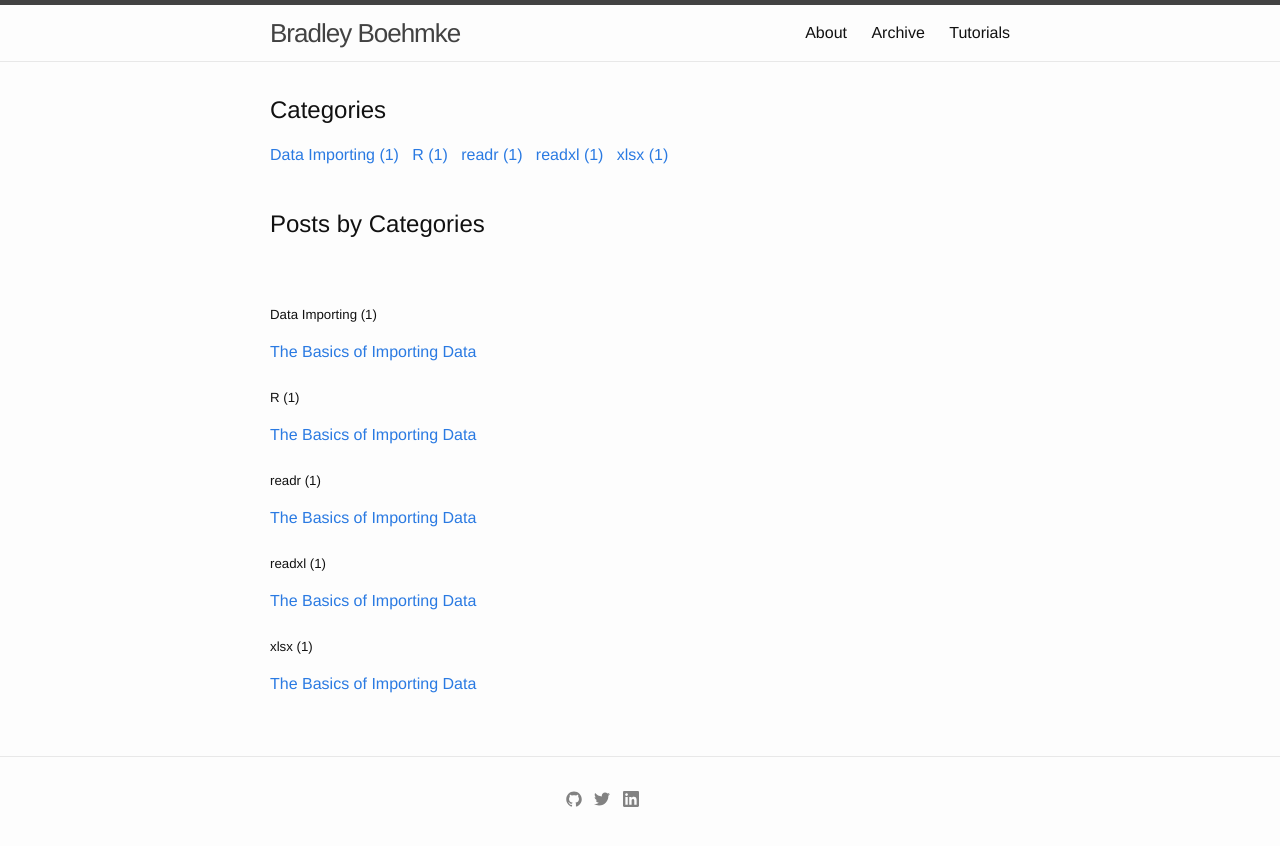
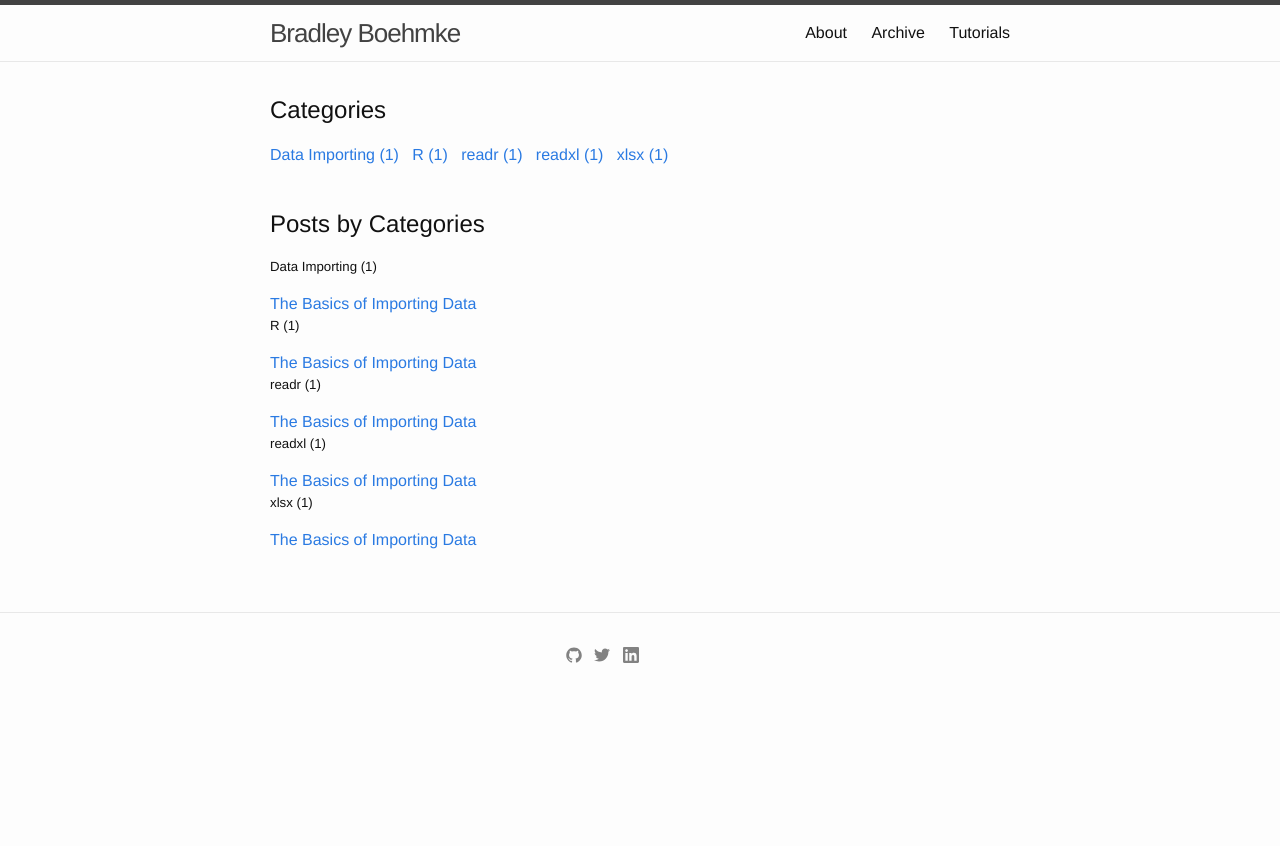
Before and after one commit to bradleyboehmke/bradleyboehmke, a Jekyll site: the page built from archivebycategory.md, in a window 1280 px wide. Shown: the top 846 px of the page. Built offline with Jekyll 4.4.1, drawn with Linux system fonts in a browser that asks for light colours.

Commit message:
Update archivebycategory.md

```diff
--- a/archivebycategory.md
+++ b/archivebycategory.md
@@ -25,7 +25,7 @@
 
 <div id="index">
     {% for category in categories %}
-    <a name="{{ category[0] }}"></a><br><br><h5>{{ category[0] | replace:'-', ' ' }} ({{ category | last | size }}) </h5>
+    <a name="{{ category[0] }}"></a><h5>{{ category[0] | replace:'-', ' ' }} ({{ category | last | size }}) </h5>
     {% assign sorted_posts = site.posts | sort: 'title' %}
     {% for post in sorted_posts %}
     {%if post.categories contains category[0]%}
```
